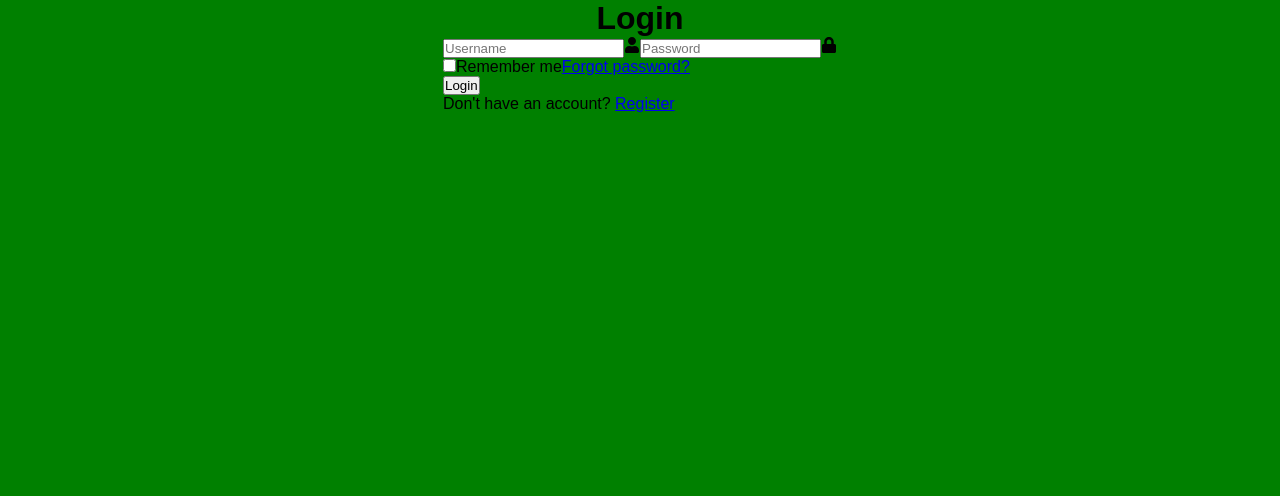
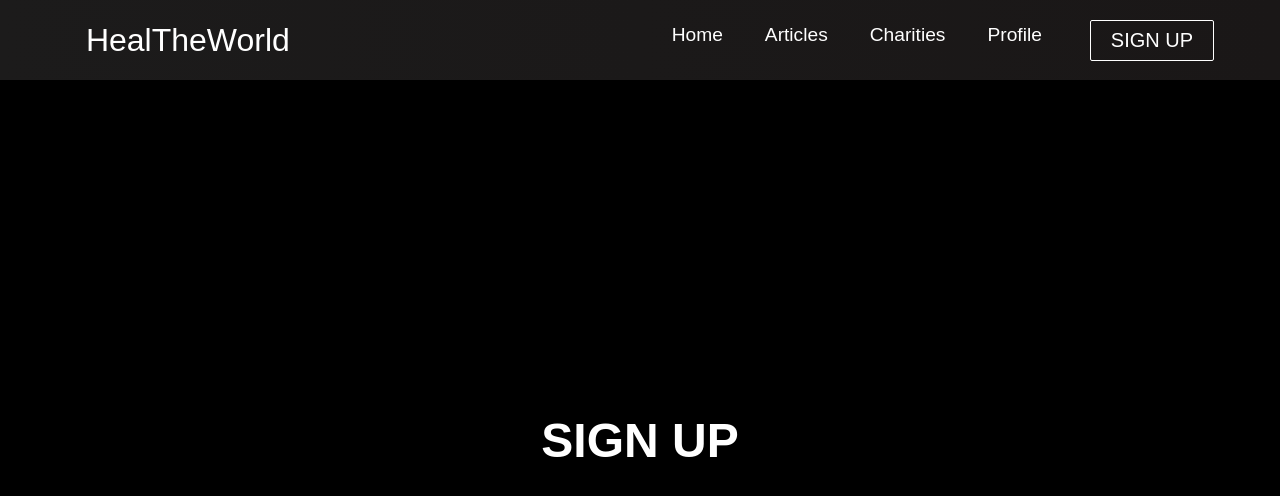
Before and after one commit to DinethKeragala/charityApp, a React (Create React App) app in the folder frontend/: page /sign-up in a window 1280 px wide. Shown: the top 496 px of the page. Built offline with nearby package versions, Linux system fonts and the light colour scheme.

Commit message:
Revert "loginpage"
This reverts commit eda8b692bc2577d6b51ba8d85a5c48b83b6c9e1b.

```diff
--- a/frontend/src/App.css
+++ b/frontend/src/App.css
@@ -49,8 +49,9 @@
   display: flex;
   justify-content: center;
   align-items: center;
-  min-height: 100vh;
-  background-color: #bc6666 ; /* Set a visible background */
+  height: 90vh;
+  color: white; /* Ensure the text color contrasts with the background */
+  background-color: black; /* Set a visible background */
   font-size: 3rem;
   text-align: center;
 }
--- a/frontend/src/App.js
+++ b/frontend/src/App.js
@@ -1,7 +1,7 @@
 import React from 'react';
 import './App.css';
 import Navbar from './components/Navbar';
-import { BrowserRouter as Router, Routes, Route, useLocation } from 'react-router-dom';
+import { BrowserRouter as Router, Routes, Route } from 'react-router-dom';
 import Home from './pages/Home';
 import Articles from './pages/Articles';
 import Charities from './pages/Charities';
@@ -10,27 +10,18 @@ import SignUp from './pages/SignUp';
 
 function App() {
   return (
+    <>
       <Router>
-      <AppContent />
-    </Router>
-  );
-}
-
-function AppContent() {
-  const location = useLocation();
-  const showNavbar = location.pathname !== "/sign-up";
-
-  return (
-    <>
-      {showNavbar && <Navbar />}
+        <Navbar />
         <Routes>
           <Route path='/' element={<Home />} />
           <Route path='/home' element={<Home />} />
           <Route path='/articles' element={<Articles />} />
           <Route path='/charities' element={<Charities />} />
-        <Route path='/profile' element={<Profile />} />
+          <Route path="/profile" element={<Profile />} />
           <Route path='/sign-up' element={<SignUp />} />
         </Routes>
+      </Router>
     </>
   );
 }
--- a/frontend/src/components/LoginForm.css
+++ /dev/null
@@ -1,8 +0,0 @@
-body{
-    font-family: 'Trebuchet MS', 'Lucida Sans Unicode', 'Lucida Grande', 'Lucida Sans', Arial, sans-serif;
-    display: flex;
-    justify-content: center;
-    align-items: center;
-    min-width: 100vh;
-    background: green;
-}
--- a/frontend/src/components/LoginForm.js
+++ /dev/null
@@ -1,34 +0,0 @@
-import React from 'react'
-import './LoginForm.css'
-import { FaUser, FaLock } from 'react-icons/fa'
-
-function LoginForm() {
-  return (
-    <div className='wrapper'>
-        <form action="">
-            <h1>Login</h1>
-            <div className='input-box'>
-                <input type='text' placeholder='Username' required/>
-                <FaUser className='icon' />
-                <input type='password' placeholder='Password' required/>
-                <FaLock className='icon'/>
-            </div>
-
-            <div className='remember-forgot'>
-                <label><input type='checkbox' />Remember me</label>
-                <a href='#'>Forgot password?</a>
-            </div>
-
-            <button type='submit'>Login</button>
-
-            <div className='register-link'>
-                <p>Don't have an account? <a href='#'>Register</a></p>
-            </div>
-
-        </form>
-
-    </div>
-  )
-}
-
-export default LoginForm
--- a/frontend/src/pages/SignUp.js
+++ b/frontend/src/pages/SignUp.js
@@ -1,12 +1,9 @@
 import React from 'react';
 import '../App.css';
-import LoginForm from '../components/LoginForm';
 
 function SignUp() {
   return (
-    <>
-      <LoginForm />
-    </>
+    <h1 className="sign-up">SIGN UP</h1>
   )
 }
 
```
Lines whose indentation alone changed are shown as unchanged.
